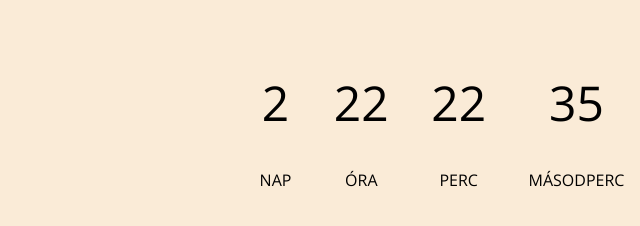
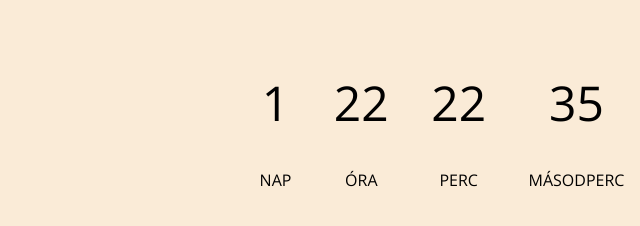
Before and after one commit to juditnagy/date, a plain HTML site: page index.html in a window 1280 px wide. Shown: the part 214-440 px from the top of the page, 198-838 px from the left. Drawn offline with nearby package versions, Linux system fonts and the light colour scheme; a web font is replaced by a local one.

Commit message:
Update index.html

```diff
--- a/index.html
+++ b/index.html
@@ -85,7 +85,7 @@
     <script>
         function updateCountdown() {
         // A cél dátuma: 2024. október 13. 18:00
-        const targetDate = new Date('October 13, 2024 18:00:00');
+        const targetDate = new Date('October 12, 2024 18:00:00');
         const currentDate = new Date();
 
         // Különbség kiszámítása milliszekundumban
```
